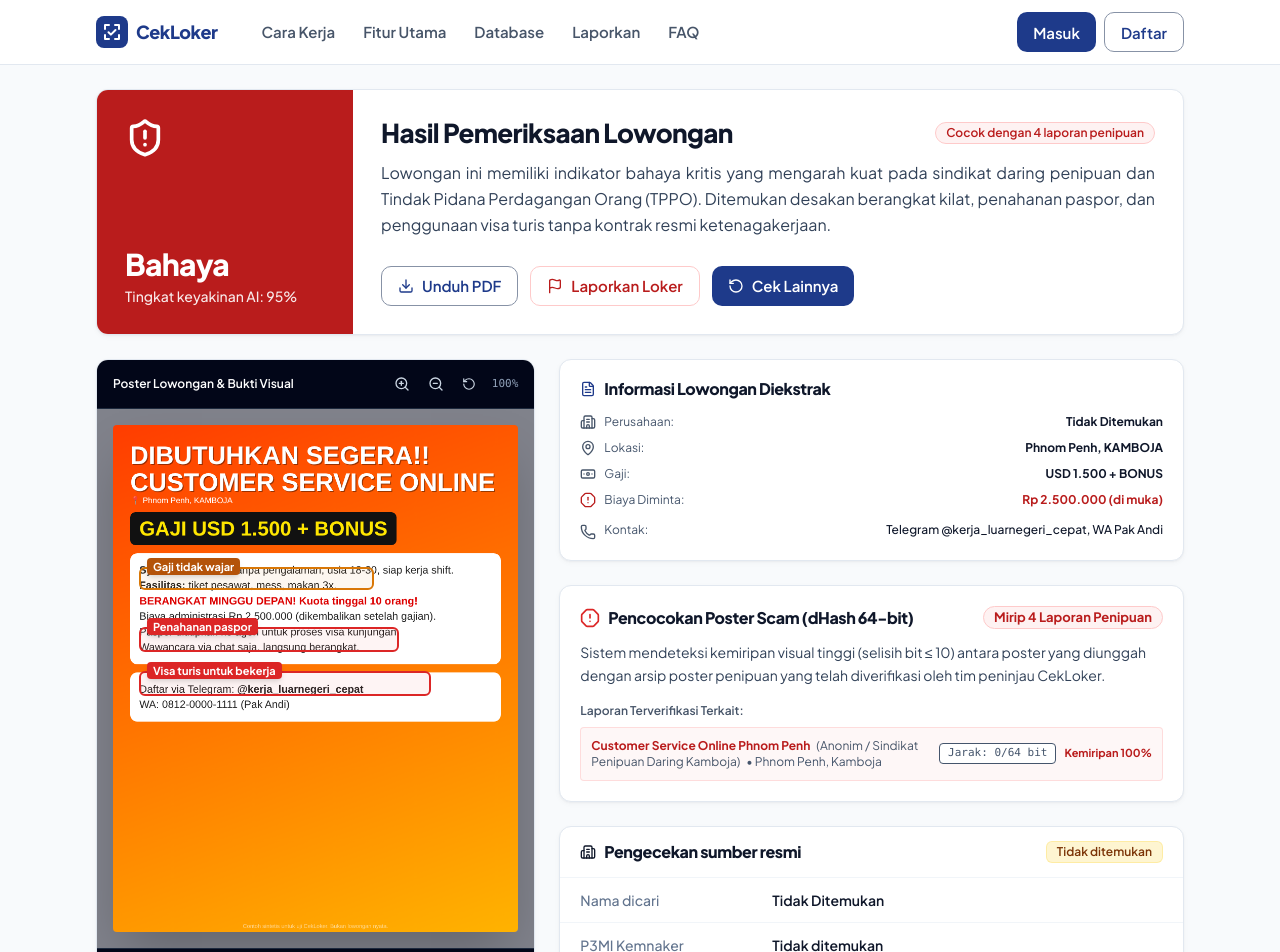
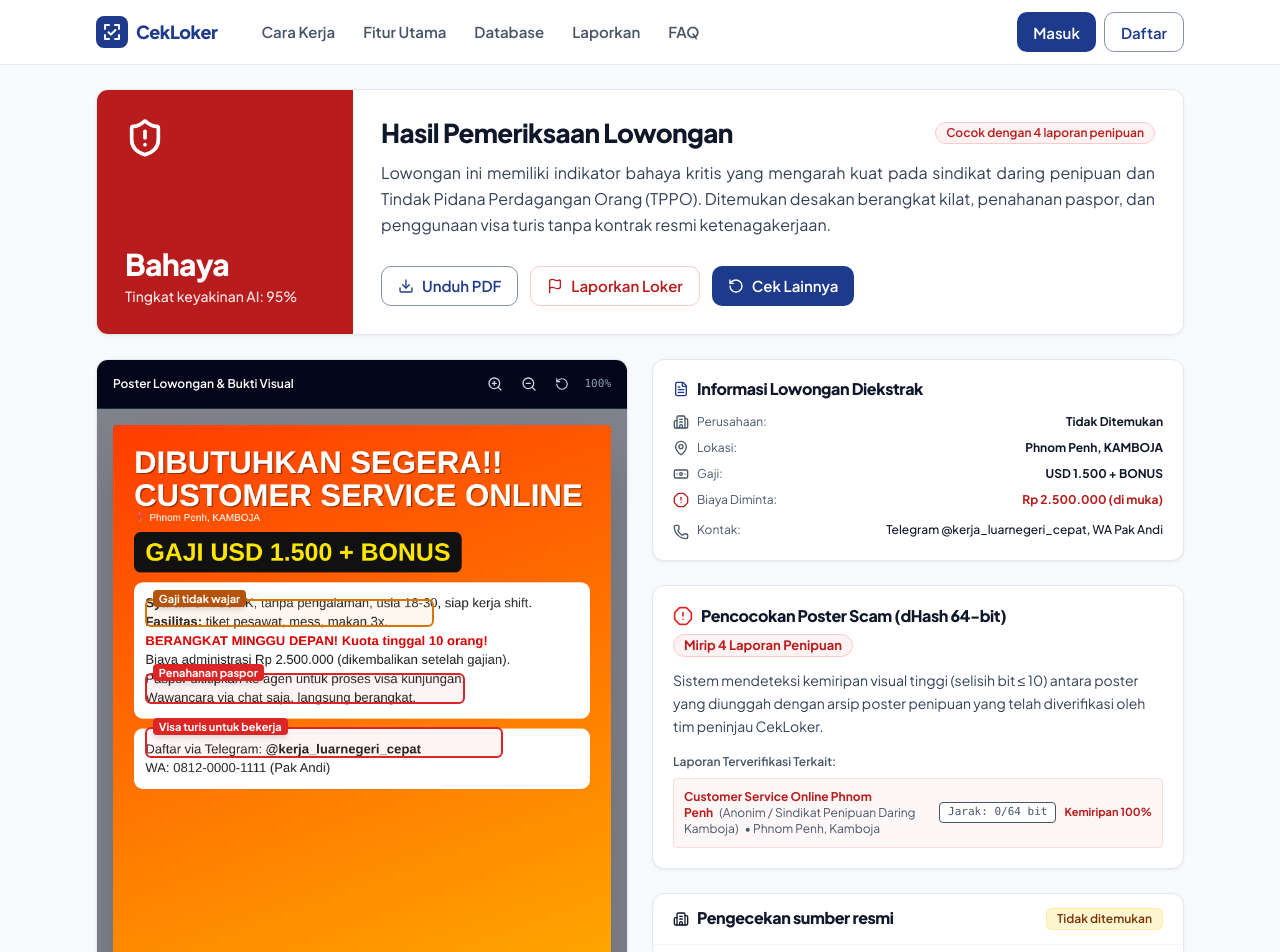
Before and after one commit to akmalscript/cekloker, a Next.js app in the folder apps/web/: page /hasil/kamboja in a window 1280 px wide. Shown: the top 952 px of the page. Built offline with nearby package versions, Linux system fonts and the light colour scheme; no server answers.

Commit message:
style: expand poster preview dimensions and column width
Increase poster annotator column span to 6/12 and enlarge the minimum and maximum preview height for better readability.

```diff
--- a/apps/web/src/app/hasil/[id]/ResultClient.tsx
+++ b/apps/web/src/app/hasil/[id]/ResultClient.tsx
@@ -631,8 +631,8 @@ export default function ResultClient({ id: rawId }: ResultClientProps) {
 
           {/* Grid Layout 2 Kolom: Kiri Poster Anotasi, Kanan Informasi & Temuan */}
           <div className="grid grid-cols-1 lg:grid-cols-12 gap-6 items-start">
-            {/* Kolom Kiri: Visual Poster & Anotasi Bounding Box (5/12) */}
-            <div className="lg:col-span-5 sticky top-20">
+            {/* Kolom Kiri: Visual Poster & Anotasi Bounding Box (6/12) */}
+            <div className="lg:col-span-6 sticky top-20">
               <PosterAnnotator
                 imageSrc={image}
                 imageAlt={result.extracted?.position ?? "Poster lowongan"}
@@ -642,8 +642,8 @@ export default function ResultClient({ id: rawId }: ResultClientProps) {
               />
             </div>
 
-            {/* Kolom Kanan: Rincian Red Flags & Verifikasi Resmi (7/12) */}
-            <div className="lg:col-span-7 space-y-6">
+            {/* Kolom Kanan: Rincian Red Flags & Verifikasi Resmi (6/12) */}
+            <div className="lg:col-span-6 space-y-6">
               {/* Informasi Lowongan Diekstrak */}
               <div className="card p-5 bg-white space-y-4">
                 <h3 className="font-bold text-base text-ink flex items-center gap-2">
--- a/apps/web/src/components/result/PosterAnnotator.tsx
+++ b/apps/web/src/components/result/PosterAnnotator.tsx
@@ -65,7 +65,7 @@ export function PosterAnnotator({
       </div>
 
       {/* Interactive Poster Area */}
-      <div className="relative overflow-auto p-4 flex items-center justify-center min-h-[420px] bg-slate-950/50">
+      <div className="relative overflow-auto p-4 flex items-center justify-center min-h-[480px] bg-slate-950/50">
         <div
           className="relative inline-block transition-transform duration-200 origin-center select-none"
           style={{ transform: `scale(${zoom})` }}
@@ -74,7 +74,7 @@ export function PosterAnnotator({
           <img
             src={imageSrc}
             alt={imageAlt}
-            className="max-h-[600px] w-auto rounded object-contain shadow-2xl block"
+            className="max-h-[680px] w-auto rounded object-contain shadow-2xl block"
           />
 
           {/* Bounding Box Overlays */}
```
